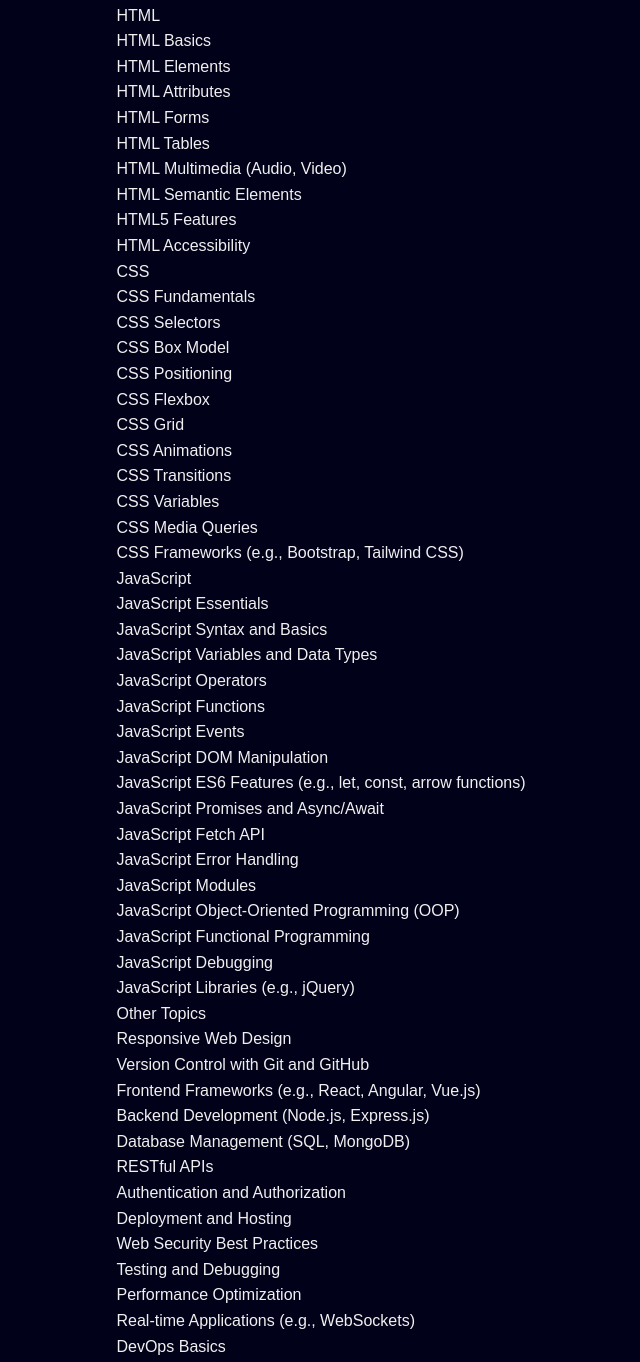
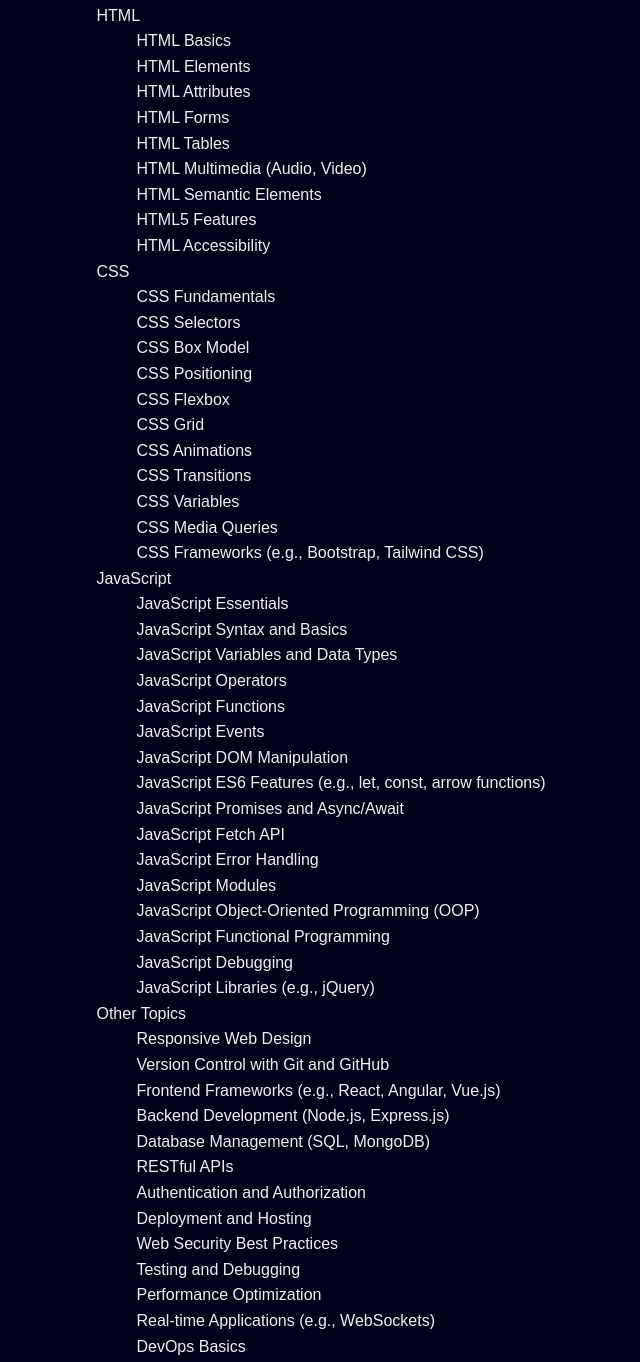
Before and after one commit to CodeWithRitikBoss/Web-Development-Full-Course, a plain HTML site: page index.html in a window 1280 px wide. Shown: the part 110-1472 px from the top of the page, without its empty margins (319-959 px from the left). Drawn offline with Linux system fonts and the light colour scheme.

Commit message:
Refactor index.html to use definition lists for better semantic structure and organization of web development topics

```diff
--- a/index.html
+++ b/index.html
@@ -8,73 +8,65 @@
 </head>
 <body>
   <h1>Full Stack Web Development Topics</h1>
-  <ul>
-    <li>HTML
-      <ul>
-        <li>HTML Basics</li>
-        <li>HTML Elements</li>
-        <li>HTML Attributes</li>
-        <li>HTML Forms</li>
-        <li>HTML Tables</li>
-        <li>HTML Multimedia (Audio, Video)</li>
-        <li>HTML Semantic Elements</li>
-        <li>HTML5 Features</li>
-        <li>HTML Accessibility</li>
-      </ul>
-    </li>
-    <li>CSS
-      <ul>
-        <li>CSS Fundamentals</li>
-        <li>CSS Selectors</li>
-        <li>CSS Box Model</li>
-        <li>CSS Positioning</li>
-        <li>CSS Flexbox</li>
-        <li>CSS Grid</li>
-        <li>CSS Animations</li>
-        <li>CSS Transitions</li>
-        <li>CSS Variables</li>
-        <li>CSS Media Queries</li>
-        <li>CSS Frameworks (e.g., Bootstrap, Tailwind CSS)</li>
-      </ul>
-    </li>
-    <li>JavaScript
-      <ul>
-        <li>JavaScript Essentials</li>
-        <li>JavaScript Syntax and Basics</li>
-        <li>JavaScript Variables and Data Types</li>
-        <li>JavaScript Operators</li>
-        <li>JavaScript Functions</li>
-        <li>JavaScript Events</li>
-        <li>JavaScript DOM Manipulation</li>
-        <li>JavaScript ES6 Features (e.g., let, const, arrow functions)</li>
-        <li>JavaScript Promises and Async/Await</li>
-        <li>JavaScript Fetch API</li>
-        <li>JavaScript Error Handling</li>
-        <li>JavaScript Modules</li>
-        <li>JavaScript Object-Oriented Programming (OOP)</li>
-        <li>JavaScript Functional Programming</li>
-        <li>JavaScript Debugging</li>
-        <li>JavaScript Libraries (e.g., jQuery)</li>
-      </ul>
-    </li>
-    <li>Other Topics
-      <ul>
-        <li>Responsive Web Design</li>
-        <li>Version Control with Git and GitHub</li>
-        <li>Frontend Frameworks (e.g., React, Angular, Vue.js)</li>
-        <li>Backend Development (Node.js, Express.js)</li>
-        <li>Database Management (SQL, MongoDB)</li>
-        <li>RESTful APIs</li>
-        <li>Authentication and Authorization</li>
-        <li>Deployment and Hosting</li>
-        <li>Web Security Best Practices</li>
-        <li>Testing and Debugging</li>
-        <li>Performance Optimization</li>
-        <li>Real-time Applications (e.g., WebSockets)</li>
-        <li>DevOps Basics</li>
-      </ul>
-    </li>
-  </ul>
+  <dl type="circle">
+    <dt>HTML
+        <dd>HTML Basics</dd>
+        <dd>HTML Elements</dd>
+        <dd>HTML Attributes</dd>
+        <dd>HTML Forms</dd>
+        <dd>HTML Tables</dd>
+        <dd>HTML Multimedia (Audio, Video)</dd>
+        <dd>HTML Semantic Elements</dd>
+        <dd>HTML5 Features</dd>
+        <dd>HTML Accessibility</dd>
+    </dt>
+    <dt>CSS
+        <dd>CSS Fundamentals</dd>
+        <dd>CSS Selectors</dd>
+        <dd>CSS Box Model</dd>
+        <dd>CSS Positioning</dd>
+        <dd>CSS Flexbox</dd>
+        <dd>CSS Grid</dd>
+        <dd>CSS Animations</dd>
+        <dd>CSS Transitions</dd>
+        <dd>CSS Variables</dd>
+        <dd>CSS Media Queries</dd>
+        <dd>CSS Frameworks (e.g., Bootstrap, Tailwind CSS)</dd>
+    </dt>
+    <dt>JavaScript
+        <dd>JavaScript Essentials</dd>
+        <dd>JavaScript Syntax and Basics</dd>
+        <dd>JavaScript Variables and Data Types</dd>
+        <dd>JavaScript Operators</dd>
+        <dd>JavaScript Functions</dd>
+        <dd>JavaScript Events</dd>
+        <dd>JavaScript DOM Manipulation</dd>
+        <dd>JavaScript ES6 Features (e.g., let, const, arrow functions)</dd>
+        <dd>JavaScript Promises and Async/Await</dd>
+        <dd>JavaScript Fetch API</dd>
+        <dd>JavaScript Error Handling</dd>
+        <dd>JavaScript Modules</dd>
+        <dd>JavaScript Object-Oriented Programming (OOP)</dd>
+        <dd>JavaScript Functional Programming</dd>
+        <dd>JavaScript Debugging</dd>
+        <dd>JavaScript Libraries (e.g., jQuery)</dd>
+    </dt>
+    <dt>Other Topics
+        <dd>Responsive Web Design</dd>
+        <dd>Version Control with Git and GitHub</dd>
+        <dd>Frontend Frameworks (e.g., React, Angular, Vue.js)</dd>
+        <dd>Backend Development (Node.js, Express.js)</dd>
+        <dd>Database Management (SQL, MongoDB)</dd>
+        <dd>RESTful APIs</dd>
+        <dd>Authentication and Authorization</dd>
+        <dd>Deployment and Hosting</dd>
+        <dd>Web Security Best Practices</dd>
+        <dd>Testing and Debugging</dd>
+        <dd>Performance Optimization</dd>
+        <dd>Real-time Applications (e.g., WebSockets)</dd>
+        <dd>DevOps Basics</dd>
+    </dt>
+  </dl>
   <script src="script.js"></script>
 </body>
 </html>
```
